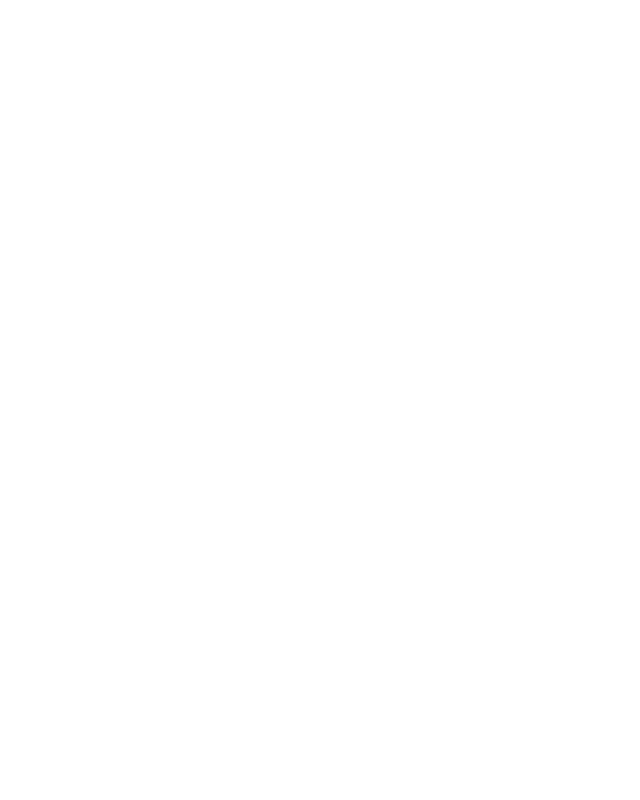
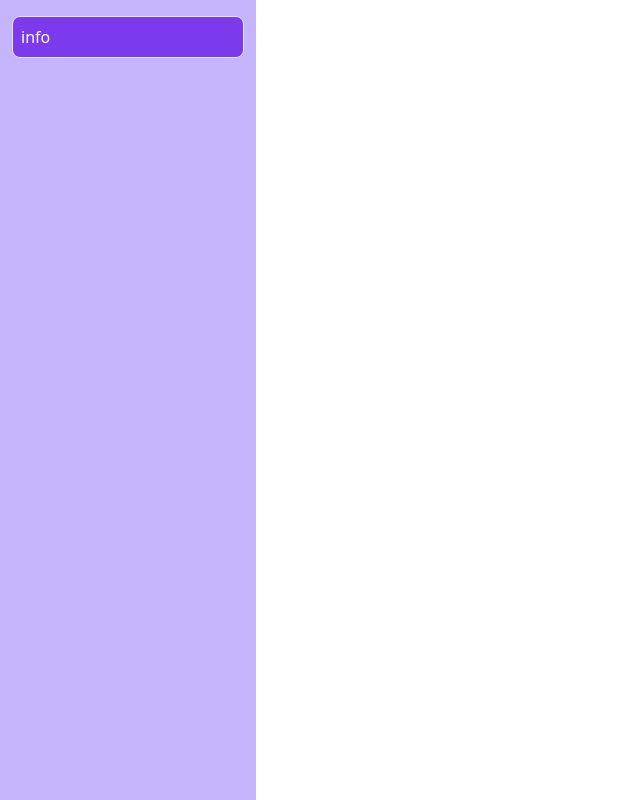
Before and after one commit to ana94-ana/webproject, a Vue app: page /dashboard/users/1 in a window 1280 px wide. Before the commit this address had no page. Shown: the whole page, without its empty margins (0-640 px from the left). Built offline with nearby package versions, Linux system fonts and the light colour scheme.

Commit message:
add dashboard

```diff
--- a/src/components/Header.vue
+++ b/src/components/Header.vue
@@ -18,7 +18,7 @@ import youtubeLogo from "./logo/youtubeLogo.vue"
     <div class="flex flex-row justify-end w-full space-x-4 ">
       <CreateIcon />
       <NotificationIcon />
-      <router-link to="/account">
+      <router-link to="/dashboard">
          <AcountIcone  />
         </router-link>
 
--- a/src/router/routes.js
+++ b/src/router/routes.js
@@ -1,6 +1,10 @@
 import Account from '@/views/account/Account.vue'
+import { RouterView } from 'vue-router'
 import AccountInfo from '../views/account/AccountInfo.vue'
 import AccountUpdate from '../views/account/AccountUpdate.vue'
+import Dashboard from '../views/dashboard/Dashboard.vue'
+import AllUsers from '../views/dashboard/AllUsers.vue'
+import UserInfo from '../views/dashboard/UserInfo.vue'
 const routes = [
     {
         path: '/',
@@ -68,23 +72,42 @@ const routes = [
         component: { template: '<div>Sports</div>' }
     },
     {
-        path:'/account/:userId',
+        path: '/account/:id',
         name: "Account",
         component: Account,
-        children:[
+        children: [
             {
-                path:'info',
+                path: 'info',
                 name: "AccountInfo",
                 component: AccountInfo,
             },
             {
-                path:'update',
+                path: 'update',
                 name: "AccountUpdate",
                 component: AccountUpdate,
             }
 
         ]
     },
+    {
+        path: '/dashboard',
+        name: "Dashboard",
+        component: Dashboard,
+        children: [
+            {
+                path: 'users/:userId',
+                name: "AllUsers",
+                component: AllUsers,
+                children: [
+                    {
+                        path: 'info',
+                        name: "UserInfo",
+                        component: UserInfo,
+                    }
+                ]
+            }
+        ]
+    }
 
 
 ]
--- /dev/null
+++ b/src/store/modules/dashboardModule/index.js
@@ -0,0 +1,27 @@
+import axios from "axios"
+const DashboardModule={
+    namespaced: true,
+    state() {
+        return {
+            users: []
+        }
+    },
+    getters:{
+        getUsers(state){
+          return state.users
+        }
+     },
+     mutations:{
+      STORE_USERS(state,payload){
+          state.users=payload
+      }
+     },
+     actions:{
+      getUserInfo(context){
+          axios.get(import.meta.env.USER_API_URL).then( response => context.commit('STORE_USERS', response.data[0].users))
+      }
+     }
+
+    }
+
+export default DashboardModule
--- a/src/store/plugins/accountPlugin.js
+++ b/src/store/plugins/accountPlugin.js
@@ -1,5 +1,7 @@
+import DashboardModule from "../modules/dashboardModule"
 import userModule from "../modules/usersModule"
 
 export default function accountPlugin(store){
-    store.registerModule('users', userModule)
+    store.registerModule('user', userModule)
+    store.registerModule('users', DashboardModule)
 }
--- /dev/null
+++ b/src/views/dashboard/AllUsers.vue
@@ -0,0 +1,42 @@
+<script setup>
+import { onMounted, computed } from 'vue'
+import { useStore } from 'vuex'
+const store = useStore()
+const users = computed(() => {
+    return store.getters.getUsers
+})
+onMounted(() => {
+    store.dispatch('getUserInfo')
+})
+</script>
+<template>
+     <table class="border-auto border-spacing-2 border border-slate-1000 bg-emerald-100 ">
+                    <tbody>
+                        <tr>
+                        <tr v-for="value in users" :key="value.index">
+                            <td class="pr-8 pl-8 ">{{ value.id }}</td>
+                            <td class="pr-8 pl-8 ">{{ value.name }}</td>
+                            <td class="pr-8 pl-8">{{ value.email }}</td>
+                            <td class="pr-8 pl-8">{{ value.roles }}</td>
+                        </tr>
+                        </tr>
+                    </tbody>
+                </table>
+    <div id="default-sidebar"
+        class="fixed top-0 left-0 z-40 w-64 h-screen transition-transform -translate-x-full sm:translate-x-0"
+        aria-label="Sidebar">
+        <div class="h-full px-3 py-4 overflow-y-auto bg-violet-300 dark:bg-violet-600">
+            <ul class="space-y-2">
+                <li>
+                    <a href="#"
+                        class="flex items-center p-2 text-base font-normal border bg-violet-600 text-white  rounded-lg dark:text-white hover:bg-gray-500 dark:hover:bg-gray-300">
+                        <RouterLink :to="{ name: 'UserInfo', params: { userId: 1 } }"> info </RouterLink>
+                    </a>
+                </li>
+            </ul>
+        </div>
+    </div>
+    <div class=" ml-[280px]">
+        <router-view />
+    </div>
+</template>
--- /dev/null
+++ b/src/views/dashboard/DAshboard.vue
@@ -0,0 +1,19 @@
+<template>
+    <div id="default-sidebar"
+        class="fixed top-0 left-0 z-40 w-64 h-screen transition-transform -translate-x-full sm:translate-x-0"
+        aria-label="Sidebar">
+        <div class="h-full px-3 py-4 overflow-y-auto bg-violet-300 dark:bg-violet-600">
+            <ul class="space-y-2">
+                <li>
+                    <a href="#"
+                        class="flex items-center p-2 text-base font-normal border bg-violet-600 text-white rounded-lg dark:text-white hover:bg-gray-500 dark:hover:bg-gray-300">
+                        <RouterLink :to="{ name: 'AllUsers', params: { userId: 1 } }"> All Users</RouterLink>
+                    </a>
+                </li>
+            </ul>
+        </div>
+    </div>
+    <div class=" ml-[280px]">
+        <router-view />
+    </div>
+</template>
--- /dev/null
+++ b/src/views/dashboard/UserInfo.vue
@@ -0,0 +1,3 @@
+<template>
+    <div>gdsjgsjyg</div>
+</template>
```
Also changed, not shown: 1 other file (tests, documents, lock files or other folders).
